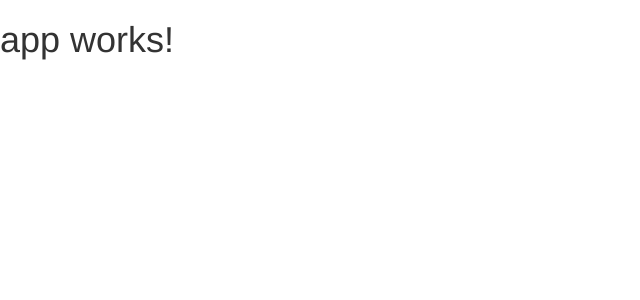
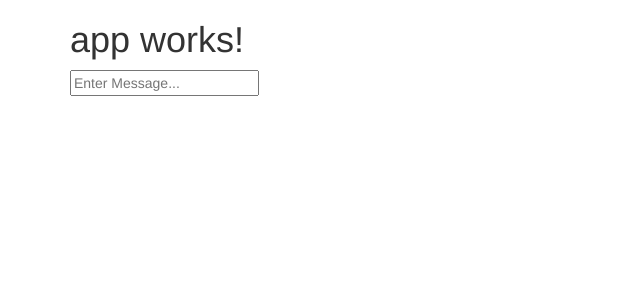
Before and after one commit to mb0606/ang-2-simple-io, an Angular app: page / in a window 1280 px wide. Shown: the top 300 px of the page, without its empty margins (0-640 px from the left). Built offline with nearby package versions, Linux system fonts and the light colour scheme.

Commit message:
[client] Added form to chat commponent.

```diff
--- a/src/app/app.component.html
+++ b/src/app/app.component.html
@@ -1,3 +1,8 @@
+<div class="container">
+
 <h1>
   {{title}}
 </h1>
+<app-chat></app-chat>
+
+</div>
--- a/src/app/app.component.ts
+++ b/src/app/app.component.ts
@@ -1,4 +1,4 @@
-import { Component } from '@angular/core';
+import { Component } from '@angular/core'
 
 @Component({
   selector: 'app-root',
--- a/src/app/app.module.ts
+++ b/src/app/app.module.ts
@@ -4,7 +4,7 @@ import { FormsModule } from '@angular/forms';
 import { HttpModule } from '@angular/http';
 
 import { AppComponent } from './app.component';
-import {ChatComponent} from "./chat/chat.component";
+import {ChatComponent} from "./components/chat.component";
 
 @NgModule({
   declarations: [
--- a/src/app/chat/chat.component.ts
+++ /dev/null
@@ -1,11 +0,0 @@
-import { Component } from '@angular/core';
-
-@Component({
-  selector: 'app-chat',
-  template: `
-
-  `
-})
-export class ChatComponent {
-  title = 'app works!';
-}
--- /dev/null
+++ b/src/app/components/chat.component.ts
@@ -0,0 +1,25 @@
+import { Component } from '@angular/core';
+
+@Component({
+  selector: 'app-chat',
+  template: `
+  <input type="text" placeholder="Enter Message..."
+                      [(ngModel)]="message"
+                      name="message"
+                      (keyup.enter)="sendMessage()">
+  <br>
+  `
+})
+export class ChatComponent {
+  messages: any = [];
+  message: string;
+
+  constructor(){
+
+  }
+
+  sendMessage(){
+    console.log(this.message);
+  }
+
+}
```
Also changed, not shown: 1 other file (tests, documents, lock files or other folders).
